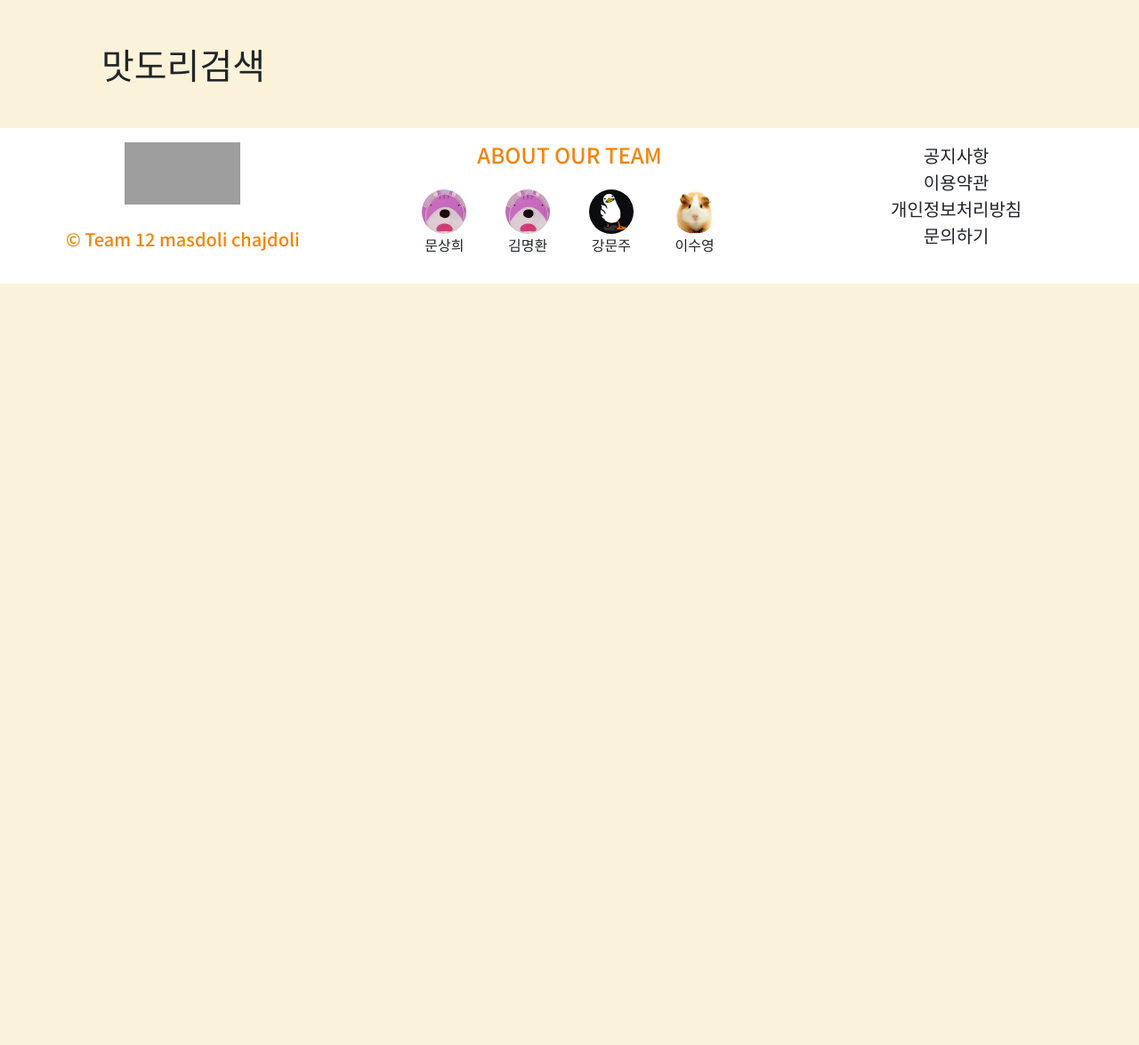
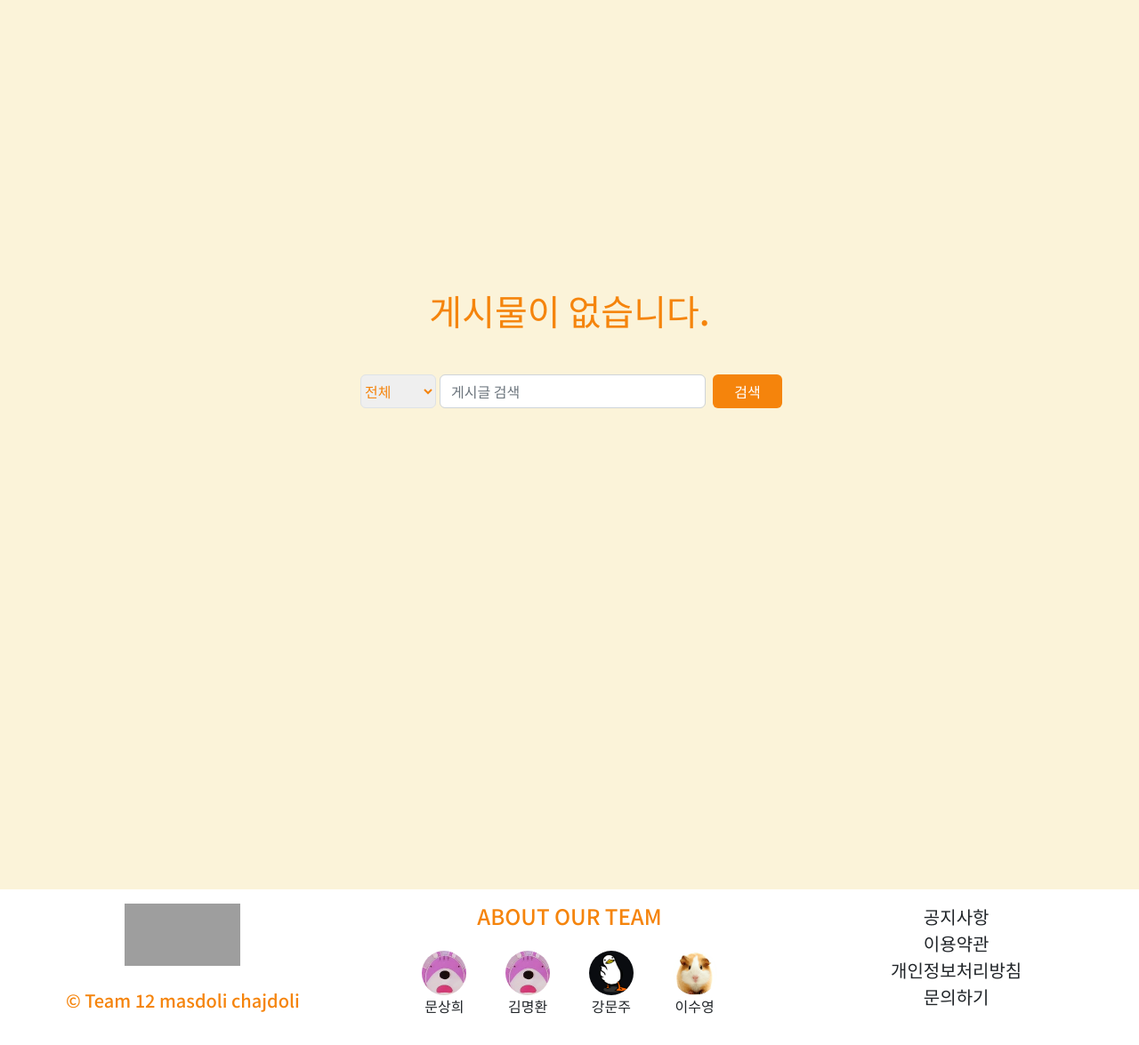
Before and after one commit to MoonSanghee/matdori, a Django app: page /posts/search/ in a window 1280 px wide. Shown: the part 88-1263 px from the top of the page at 89% size. Before the commit the page ends 407 px from the top, so only its background shows below. Run offline with Django 3.2, Linux system fonts and the light colour scheme; some libraries are stand-ins or nearby versions; grey boxes are pictures that could not be loaded.

Commit message:
search/image

```diff
--- a/matdori/matdori/static/css/style.css
+++ b/matdori/matdori/static/css/style.css
@@ -12,7 +12,7 @@
 }
 
 .wrapper {
-  height: 1500px;
+  height: 1000px;
 }
 
 .footer_image {
@@ -136,18 +136,20 @@ a {
 .ul_com {
   list-style: none;
 }
-.li_com{
-  list-style:none;
+
+.li_com {
+  list-style: none;
 }
-.search_card{
-  width:1200px;
-  height:250px;
+
+.search_card {
+  width: 1200px;
+  height: 250px;
 }
 
 .home_search {
   height: 25rem;
   width: 100%;
-  background-color:bisque;
+  background-color: bisque;
   display: flex;
   align-items: center;
   justify-content: center;
@@ -172,48 +174,61 @@ a {
   width: 1200px;
   height: 300px;
 }
+
 .likes_color {
   color: rgb(212, 16, 16);
 }
-.mypage{
+
+.mypage {
   display: flex;
   flex-direction: column;
   margin: 60px auto 10px;
   width: 550px;
   height: 500px;
-  background-color:rgb(245, 132, 12);
+  background-color: rgb(245, 132, 12);
   border-radius: 100px / 80px;
-  padding-top:40px;
+  padding-top: 40px;
   color: beige;
 }
-.mypage_profile{
+
+.mypage_profile {
   display: flex;
   flex-direction: column;
   margin: 30px auto;
   align-items: center;
 }
-.mypage_img{
+
+.mypage_img {
   padding-bottom: 40px;
 }
-.mypage_follow{
+
+.mypage_follow {
   display: flex;
-  flex-direction:row;
+  flex-direction: row;
   justify-content: space-around;
   margin-top: 20px;
 }
-.mypage_btn{
+
+.mypage_btn {
   text-align: center;
 }
-.mypage_review{
-  background-color:white;
+
+.mypage_review {
+  background-color: white;
   padding: 20px;
   border-radius: 30px / 40px;
 }
-.mypage_review_title{
+
+.mypage_review_title {
   display: flex;
-  flex-direction:row;
+  flex-direction: row;
 }
-.mypage_score{
+
+.mypage_score {
   margin-top: 7px;
   margin-left: 10px;
 }
+
+.search-box {
+  width: 100%;
+}
--- a/matdori/posts/templates/posts/search.html
+++ b/matdori/posts/templates/posts/search.html
@@ -1,27 +1,56 @@
 {% extends 'base.html' %}
 {% load django_bootstrap5 %}
-{% block content %}
 
 
-<div class="d-flex">
+{% block content %}
+{% if not posts %}
+<div class="wrapper">
+  <div class="login-wrap">
+    <div class="my-5 d-flex flex-column">
+      <h1 class="text-center post-color pb-4">게시물이 없습니다.</h1>
+      <div>
+        <form class="search-box d-flex col-4 my-3" role="search" method='GET' action="{% url 'posts:search' %}">
+          <select class="post-color select border rounded mx-1" aria-label="Default select example" name='field'>
+            <option value="1">전체</option>
+            <option value="2">가게 이름</option>
+            <option value="3">주소</option>
+            <option value="4">음식 종류</option>
+            <option value="5">특징</option>
+          </select>
+          <input class="form-control me-2" type="search" placeholder="게시글 검색" name='searched'>
+          <button class="btn" type="submit"
+            style="background-color: rgb(245, 132, 12); color: white; width: 7rem;">검색</button>
+        </form>
+      </div>
+    </div>
+  </div>
+</div>
 
-  <ul class="ul_com" list-style="none">
+{% else %}
 
-    <h1 style="text-align:center" margin="50px"><br>맛도리검색</h1><br>
+
+<div class="my-5">
+  <h1 class="login-color" style="text-align:center" margin="50px"><br>맛도리검색</h1><br>
+  <div class="d-flex justify-content-center">
+    <div class="ul_com" list-style="none">
       {% for post in posts%}
-
-    <li class="li_com">
-      <div class=search_card>
+      <div class="li_com">
+        <div class="py-0 my-0">
           <a class="posts_search_img" href="{% url 'posts:detail' post.pk %}">
-          <div class="card mb-3" style="width: 1000px; ">
-            <div class="row g-0">
+            <div class="card mb-3 d-flex">
+              <div class="row g-0" style="width: 800px;">
                 <div class="col-md-4">
+                  {% if post.thumbnail %}
                   <img src="{{ post.thumbnail.url }}" class="img-fluid rounded-start"
                     alt="https://i.esdrop.com/d/f/bvRLlOwptP/ioSr1p9iMx.jpg">
+                  {% else %}
+                  <img src="https://img.apti.co.kr/aptHome/images/sub/album_noimg.gif"
+                    style="width: 265px; height: 160px;">
+                  {% endif %}
                 </div>
                 <div class="col-md-8">
                   <div class="card-body"><br>
-                  <h4 class="card-title">{{ post.title }}</h4><br>
+                    <h4 class="login-color card-title">{{ post.title }}</h4><br>
                     <p class="card-text">{{ post.address}}>
                     </p>
                   </div>
@@ -30,11 +59,25 @@
             </div>
           </a>
         </div>
-    </li>
-
-    </a>
+      </div>
       {% endfor %}
+      <div>
+        <form class="search-box d-flex col-4 my-3" role="search" method='GET' action="{% url 'posts:search' %}">
+          <select class="post-color select border rounded mx-1" aria-label="Default select example" name='field'>
+            <option value="1">전체</option>
+            <option value="2">가게 이름</option>
+            <option value="3">주소</option>
+            <option value="4">음식 종류</option>
+            <option value="5">특징</option>
+          </select>
+          <input class="form-control me-2" type="search" placeholder="게시글 검색" name='searched'>
+          <button class="btn" type="submit"
+            style="background-color: rgb(245, 132, 12); color: white; width: 7rem;">검색</button>
+        </form>
       </div>
     </div>
+  </div>
+</div>
+{% endif %}
 
 {% endblock content %}
```
Lines whose indentation alone changed are shown as unchanged.
